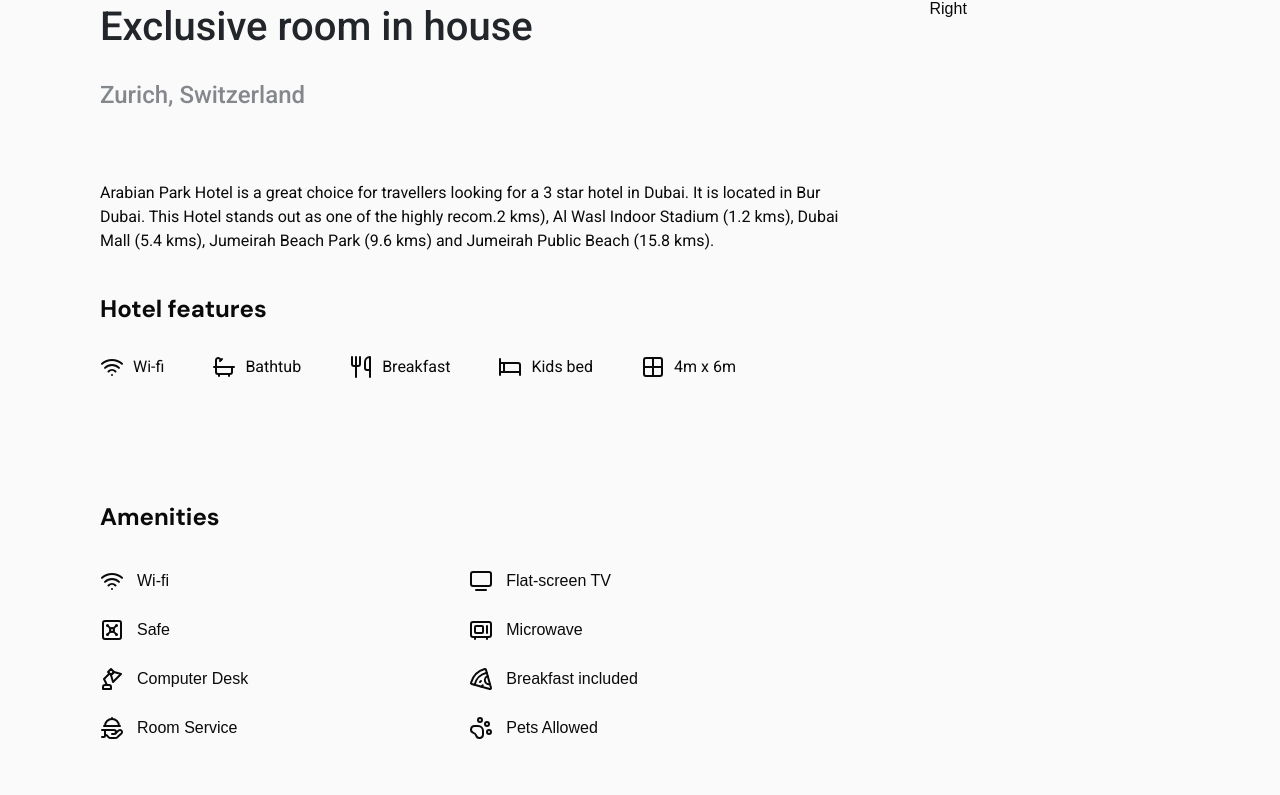
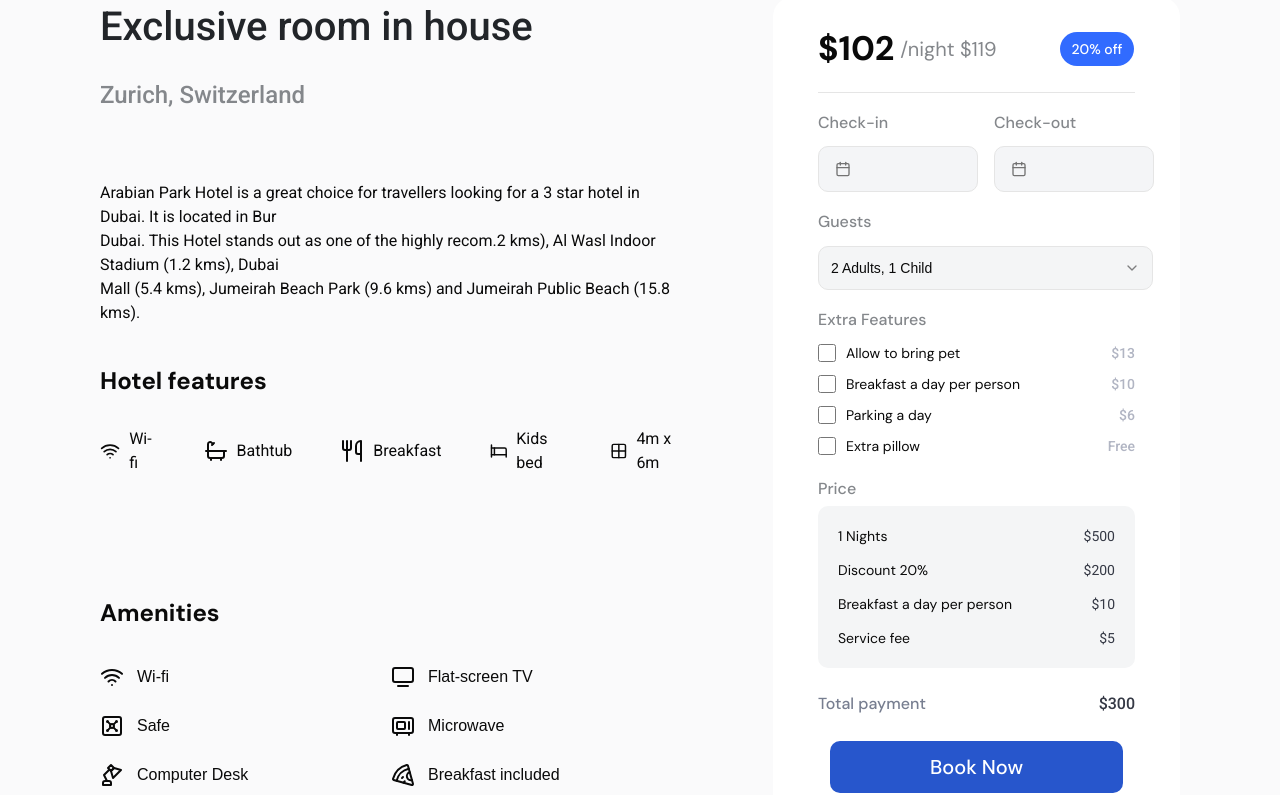
Before and after one commit to paulinasprojects/tripguide-dev, a Next.js app: page /hotel/1 in a window 1280 px wide. Shown: the part 988-1783 px from the top of the page. Built offline with nearby package versions, Linux system fonts and the light colour scheme.

Commit message:
added hotel price section

```diff
--- a/src/components/hotel-categories.tsx
+++ b/src/components/hotel-categories.tsx
@@ -9,7 +9,7 @@ const HotelCategories = () => {
       <span className="bg-[#EAEEFA] text-sm text-[#0B3BA7] rounded-[5px] font-medium font-dm-sans p-1">Hotels</span>
       <span className="bg-[#FCEBF1] text-sm text-[#E96594] rounded-[5px] font-medium font-dm-sans p-1">Building</span>
       <span className="bg-[#FBEEE8] text-sm text-[#DC6E3D] rounded-[5px] font-medium font-dm-sans p-1">Top Value</span>
-     <div className="ml-[25px] flex gap-2.5 items-center max-sm:ml-2">
+     <div className="ml-[25px] flex gap-2.5 items-center max-sm:ml-2 max-sm:hidden">
       <FaStar className="text-yellow-500 size-6"/>
       <FaStar className="text-yellow-500 size-6"/>
       <FaStar className="text-yellow-500 size-6"/>
--- /dev/null
+++ b/src/components/hotel-extra-features.tsx
@@ -0,0 +1,33 @@
+import React from 'react'
+
+const HotelExtraFeatures = () => {
+  return (
+    <div className='flex flex-col gap-[11px]'>
+      <div>
+        <label htmlFor="" className='text-md text-[#84878B] font-medium font-dm-sans'>Extra Features</label>
+      </div>
+      <div className='flex items-center gap-2.5'>
+        <input type="checkbox" id="checkbox" className="size-[18px] rounded-[7px] accent-blue80" />
+        <label htmlFor="checkbox" className="text-sm font-normal font-dm-sans">Allow to bring pet</label>
+        <span className='ml-auto font-medium font-font-roboto text-sm text-[#B1B5C3]'>$13</span>
+      </div>
+      <div className='flex items-center gap-2.5'>
+        <input type="checkbox" id="checkbox" className="size-[18px] rounded-[7px] accent-blue80" />
+        <label htmlFor="checkbox" className="text-sm font-normal font-dm-sans">Breakfast a day per person</label>
+        <span className='ml-auto font-medium font-font-roboto text-sm text-[#B1B5C3]'>$10</span>
+      </div>
+      <div className='flex items-center gap-2.5'>
+        <input type="checkbox" id="checkbox" className="size-[18px] rounded-[7px] accent-blue80" />
+        <label htmlFor="checkbox" className="text-sm font-normal font-dm-sans">Parking a day</label>
+        <span className='ml-auto font-medium font-font-roboto text-sm text-[#B1B5C3]'>$6</span>
+      </div>
+      <div className='flex items-center gap-2.5'>
+        <input type="checkbox" id="checkbox" className="size-[18px] rounded-[7px] accent-blue80" />
+        <label htmlFor="checkbox" className="text-sm font-normal font-dm-sans">Extra pillow</label>
+        <span className='ml-auto font-medium font-font-roboto text-sm text-[#B1B5C3]'>Free</span>
+      </div>
+    </div>
+  )
+}
+
+export default HotelExtraFeatures
--- /dev/null
+++ b/src/components/hotel-guests.tsx
@@ -0,0 +1,28 @@
+import {
+  Select,
+  SelectContent,
+  SelectItem,
+  SelectTrigger,
+  SelectValue,
+} from '@/components/ui/select';
+
+const HotelGuests = () => {
+  return (
+    <div className='flex flex-col gap-[12px]'>
+      <label htmlFor="" className='text-md text-[#84878B] font-medium font-dm-sans'>Guests</label>
+      <Select>
+        <SelectTrigger className='w-[335px] h-[44px] rounded-[10px] bg-[#F4F5F6]'>
+          <SelectValue placeholder="2 Adults, 1 Child"/>
+        </SelectTrigger>
+        <SelectContent>
+          <SelectItem value='2 adult 1 children'>2 Adults, 1 Child</SelectItem>
+          <SelectItem value='1 adult 1 child'>1 Adult, 1 Child</SelectItem>
+          <SelectItem value='1 adult'>1 Adult</SelectItem>
+          <SelectItem value='2 adults'>2 Adults</SelectItem>
+        </SelectContent>
+      </Select>
+    </div>
+  )
+}
+
+export default HotelGuests
--- a/src/components/hotel-information.tsx
+++ b/src/components/hotel-information.tsx
@@ -1,5 +1,6 @@
 import HotelAmenities from "./hotel-amenities"
 import HotelFeatures from "./hotel-features"
+import HotelPriceSection from "./hotel-price-section"
 
 const HotelInformation = () => {
   return (
@@ -21,7 +22,9 @@ const HotelInformation = () => {
           <HotelAmenities/>
         </div>
         {/* Right */}
-        <div>Right</div>
+        <div>
+          <HotelPriceSection/>
+        </div>
       </div>
     </div>
   )
--- /dev/null
+++ b/src/components/hotel-price-section.tsx
@@ -0,0 +1,45 @@
+import { Separator } from "./ui/separator";
+import { DatePicker } from "./ui/date-time-picker";
+import HotelGuests from "./hotel-guests";
+import HotelExtraFeatures from "./hotel-extra-features";
+import HotelPrice from "./hotel-price";
+
+const HotelPriceSection = () => {
+  return (
+    <div className='bg-white w-[407px] h-[846px] rounded-[20px]'>
+      <div className="py-[26px] px-[45px]">
+        <div className="flex gap-[63px] items-center">
+          <div className="flex gap-1.5 items-center">
+            <span className="text-headlineThree font-bold font-dm-sans">$102</span>
+            <span className="text-xl font-normal font-dm-sans text-[#84878B]">/night $119</span>
+          </div>
+          <div>
+            <span className="rounded-[30px] bg-[#316BFF] text-white px-3 py-2 text-sm font-medium font-dm-sans">20% off</span>
+          </div>
+        </div>
+          <Separator className="my-[18px]"/>
+          <div className="flex gap-[16px]">
+            <div className="flex flex-col gap-[11px]">
+              <label htmlFor="" className="text-md text-[#84878B] font-medium font-dm-sans">Check-in</label>
+              <DatePicker className="md:w-[160px] h-[46px] rounded-[10px]"/>
+            </div>
+            <div className="flex flex-col gap-[11px]">
+              <label htmlFor="" className="text-md text-[#84878B] font-medium font-dm-sans">Check-out</label>
+              <DatePicker  className="md:w-[160px] h-[46px] rounded-[10px]"/>
+            </div>
+          </div>
+          <div className="mt-[18px]">
+            <HotelGuests/>
+          </div>
+          <div className="mt-[18px]">
+            <HotelExtraFeatures/>
+          </div>
+          <div className="mt-[21px]">
+            <HotelPrice/>
+          </div>
+      </div>
+    </div>
+  )
+}
+
+export default HotelPriceSection
--- /dev/null
+++ b/src/components/hotel-price.tsx
@@ -0,0 +1,38 @@
+const HotelPrice = () => {
+  return (
+    <div className="flex flex-col gap-[5px]">
+      <div>
+        <label htmlFor="" className='text-md text-[#84878B] font-medium font-dm-sans'>Price</label>
+      </div>
+      <div className="bg-[#F4F5F6] p-5 rounded-[10px]">
+        <div className="flex flex-col  gap-[14px]">
+        <div className="flex items-center justify-between">
+          <span className="text-sm font-normal font-dm-sans">1 Nights</span>
+          <span className="text-sm font-font-roboto font-normal text-[#353945]">$500</span>
+        </div>
+        <div className="flex items-center justify-between">
+          <span className="text-sm font-normal font-dm-sans">Discount 20%</span>
+          <span className="text-sm font-font-roboto font-normal text-[#353945]">$200</span>
+        </div>
+        <div className="flex items-center justify-between">
+          <span className="text-sm font-normal font-dm-sans">Breakfast a day per person</span>
+          <span className="text-sm font-font-roboto font-normal text-[#353945]">$10</span>
+        </div>
+        <div className="flex items-center justify-between">
+          <span className="text-sm font-normal font-dm-sans">Service fee</span>
+          <span className="text-sm font-font-roboto font-normal text-[#353945]">$5</span>
+        </div>
+        </div>
+      </div>
+      <div className="mt-[19px] flex justify-between items-center">
+        <span className="text-md font-medium text-[#777e90] font-dm-sans">Total payment</span>
+        <span className="font-font-roboto font-medium text-md text-[#353945]">$300</span>
+      </div>
+      <div className="mt-5 text-center">
+        <button className="text-white bg-[#2756cc] rounded-[10px] text-xl font-medium font-dm-sans px-[100px] py-3">Book Now</button>
+      </div>
+    </div>
+  )
+}
+
+export default HotelPrice
--- a/src/components/ui/date-time-picker.tsx
+++ b/src/components/ui/date-time-picker.tsx
@@ -11,8 +11,13 @@ import {
   PopoverContent,
   PopoverTrigger,
 } from "@/components/ui/popover"
+import { CalendarIcon } from "lucide-react"
 
-export const DatePicker = () => {
+interface Props {
+  className?: string
+}
+
+export const DatePicker = ({className}: Props) => {
   const [date, setDate] = React.useState<Date>()
 
   return (
@@ -22,10 +27,11 @@ export const DatePicker = () => {
           variant={"outline"}
           className={cn(
             "w-[250px] h-[70px] max-sm:w-[142px] max-sm:h-[60px] md:w-[180px] justify-start  text-left font-normal bg-[#f4f5f7]",
-            !date && "text-muted-foreground"
+            !date && "text-muted-foreground",className
           )}
         >
-        {date ? format(date, "PPP") : <span className="mt-7 text-[#B1B5C3] text-md font-normal font-dm-sans">Add Date</span>}
+        {!date && <CalendarIcon/>}
+        {date ? format(date, "PPP") : <span className="mt-7 text-[#B1B5C3] text-md font-normal font-dm-sans"></span>}
         </Button>
       </PopoverTrigger>
       <PopoverContent className="w-auto p-0">
```
